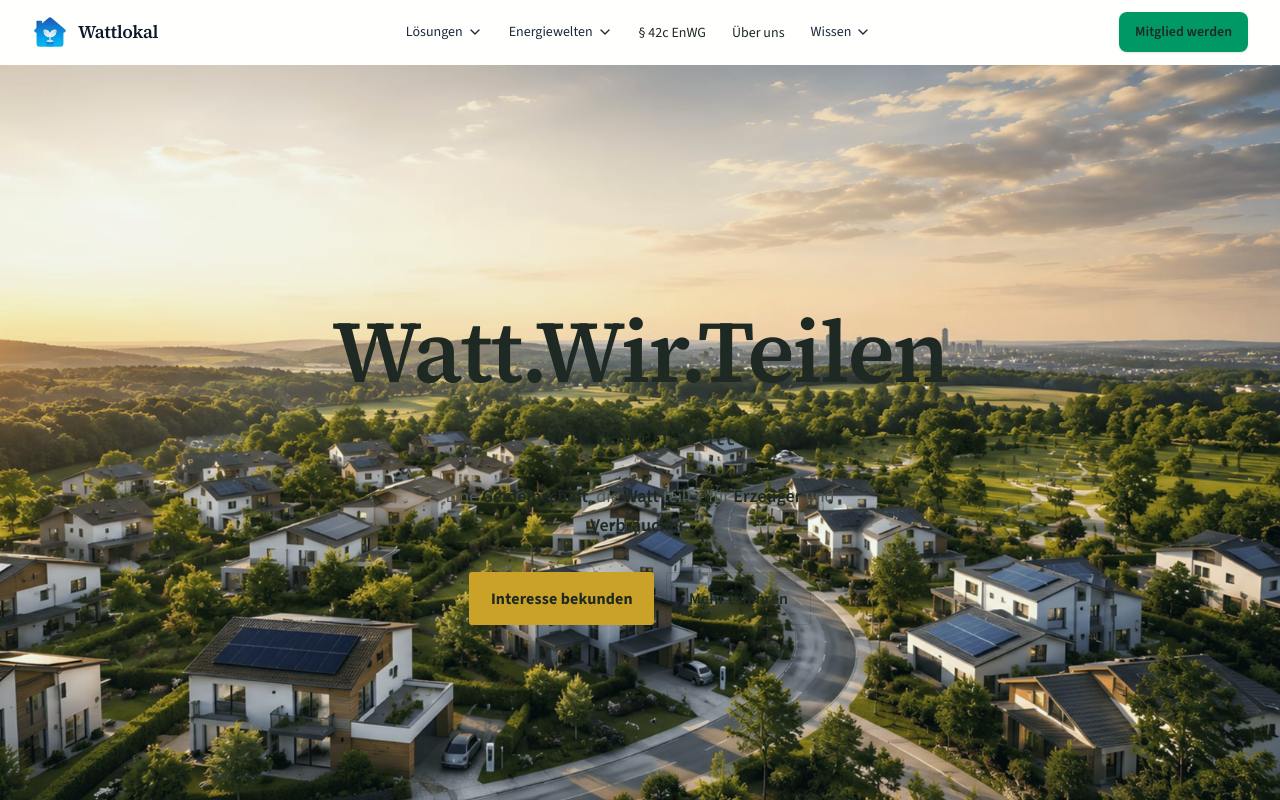
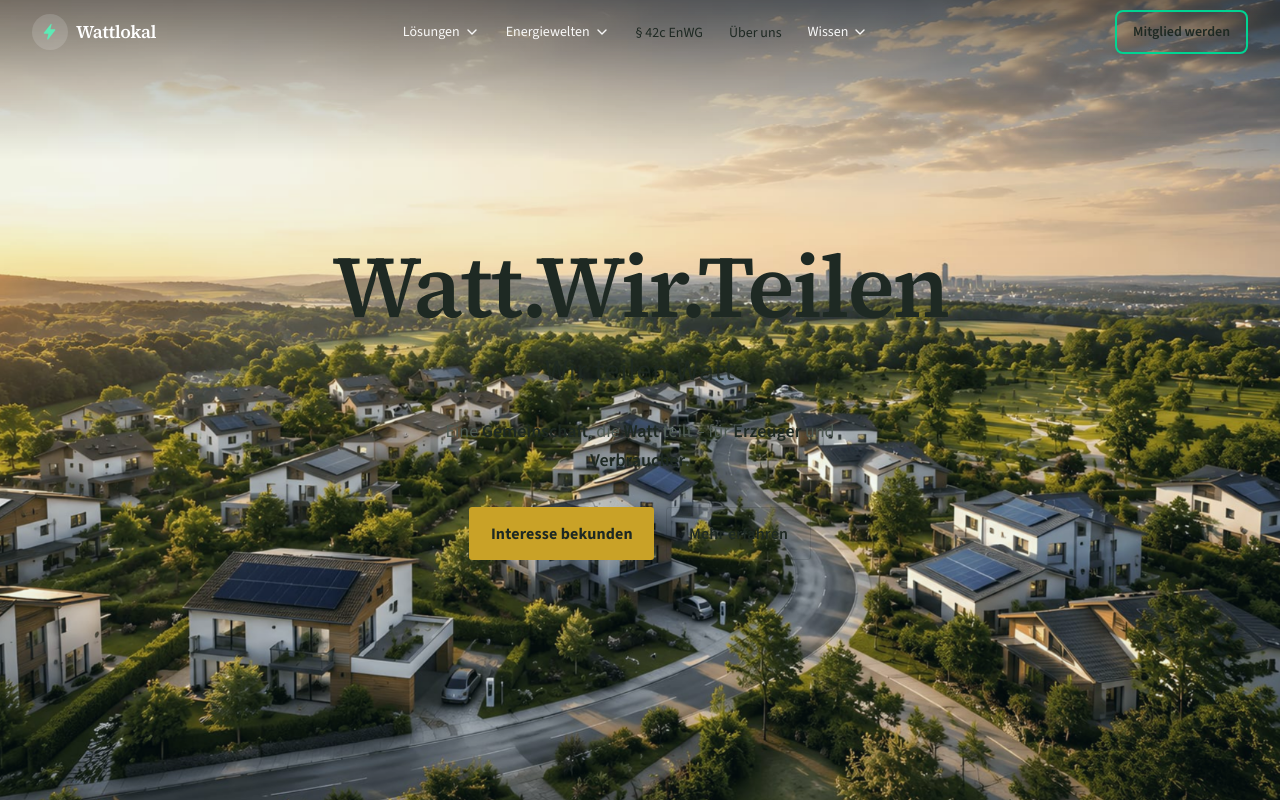
Before and after one commit to vindimitri/wattlokal, a Next.js app: page / in a window 1280 px wide. Shown: the top 800 px of the page. Built offline with nearby package versions, Linux system fonts and the light colour scheme.

Commit message:
new header schwebend bitch

```diff
--- a/app/page.tsx
+++ b/app/page.tsx
@@ -17,6 +17,10 @@ export default function HomePage() {
           aria-hidden
           className="absolute inset-0"
           style={{ backgroundColor: "rgba(30, 167, 231, 0.05)" }}
+        />
+        <div
+          aria-hidden
+          className="pointer-events-none absolute inset-x-0 top-0 z-[1] h-40 bg-gradient-to-b from-black/45 via-black/20 to-transparent"
         />
 
         <div className="site-shell relative z-[1] py-20 text-center text-ink">
--- a/components/SiteHeader.tsx
+++ b/components/SiteHeader.tsx
@@ -1,6 +1,7 @@
 "use client";
 
 import Link from "next/link";
+import { usePathname } from "next/navigation";
 import { useEffect, useId, useRef, useState } from "react";
 
 type NavLink = { label: string; href: string };
@@ -70,13 +71,26 @@ const CTA = {
   href: "/stromcommunitys/neukunde",
 } as const;
 
+function BoltIcon({ className }: { className?: string }) {
+  return (
+    <svg
+      aria-hidden
+      viewBox="0 0 24 24"
+      fill="currentColor"
+      className={className}
+    >
+      <path d="M13.2 2.1a.75.75 0 0 1 .72.95l-1.4 5.7h5.23a.75.75 0 0 1 .59 1.22l-8.4 10.7a.75.75 0 0 1-1.34-.66l1.55-6.01H5.25a.75.75 0 0 1-.6-1.2L13.05 2.3a.75.75 0 0 1 .15-.2Z" />
+    </svg>
+  );
+}
+
 function ChevronIcon({ open }: { open?: boolean }) {
   return (
     <svg
       aria-hidden
       viewBox="0 0 20 20"
       fill="none"
-      className={`h-4 w-4 shrink-0 transition-transform duration-200 ease-in-out ${
+      className={`h-4 w-4 shrink-0 transition-transform duration-300 ease-in-out ${
         open ? "rotate-180" : ""
       }`}
     >
@@ -118,7 +132,9 @@ function CloseIcon() {
 }
 
 export function SiteHeader() {
-  const [scrolled, setScrolled] = useState(false);
+  const pathname = usePathname();
+  const isHome = pathname === "/";
+  const [scrolled, setScrolled] = useState(!isHome);
   const [mobileOpen, setMobileOpen] = useState(false);
   const [desktopOpen, setDesktopOpen] = useState<string | null>(null);
   const [mobileAccordion, setMobileAccordion] = useState<string | null>(null);
@@ -127,12 +143,23 @@ export function SiteHeader() {
 
   useEffect(() => {
     function onScroll() {
-      setScrolled(window.scrollY > 8);
+      if (!isHome) {
+        setScrolled(true);
+        return;
+      }
+      setScrolled(window.scrollY > 50);
     }
     onScroll();
     window.addEventListener("scroll", onScroll, { passive: true });
     return () => window.removeEventListener("scroll", onScroll);
-  }, []);
+  }, [isHome]);
+
+  useEffect(() => {
+    setMobileOpen(false);
+    setDesktopOpen(null);
+    setMobileAccordion(null);
+    setScrolled(!isHome || window.scrollY > 50);
+  }, [pathname, isHome]);
 
   useEffect(() => {
     function onPointerDown(event: MouseEvent) {
@@ -168,30 +195,44 @@ export function SiteHeader() {
     setMobileAccordion(null);
   }
 
+  const solid = scrolled || mobileOpen;
+
   return (
+    <>
       <header
         ref={headerRef}
-      className={`sticky top-0 z-50 border-b transition-all duration-200 ease-in-out ${
-        scrolled
-          ? "border-slate-200/80 bg-white/90 shadow-sm backdrop-blur-md"
-          : "border-transparent bg-white/95 backdrop-blur-sm"
+        className={`fixed top-0 left-0 z-50 w-full transition-all duration-300 ease-in-out ${
+          solid
+            ? "scrolled border-b border-gray-100/50 bg-white/80 shadow-sm backdrop-blur-md"
+            : "border-b border-transparent bg-transparent"
         }`}
       >
         <div className="mx-auto flex h-16 max-w-7xl items-center justify-between gap-4 px-4 sm:px-6 lg:px-8">
           <Link
             href="/"
-          className="flex items-center gap-2.5 shrink-0 transition-opacity duration-200 ease-in-out hover:opacity-90"
+            className="flex items-center gap-2 shrink-0 transition-opacity duration-300 hover:opacity-90"
           >
-          {/* eslint-disable-next-line @next/next/no-img-element */}
-          <img src="/logo.svg" alt="" width={36} height={36} className="h-9 w-9" />
-          <span className="font-[family-name:var(--font-display)] text-lg font-semibold tracking-tight text-slate-900">
+            <span
+              className={`flex h-9 w-9 items-center justify-center rounded-full transition-colors duration-300 ${
+                solid
+                  ? "bg-emerald-50 text-emerald-600"
+                  : "bg-white/15 text-emerald-300"
+              }`}
+            >
+              <BoltIcon className="h-5 w-5" />
+            </span>
+            <span
+              className={`font-[family-name:var(--font-display)] text-lg font-semibold tracking-tight transition-colors duration-300 ${
+                solid ? "text-slate-800" : "text-white"
+              }`}
+            >
               Wattlokal
             </span>
           </Link>
 
           <nav
             aria-label="Hauptnavigation"
-          className="hidden lg:flex lg:items-center lg:gap-1"
+            className="hidden lg:flex lg:items-center"
           >
             <ul className="flex items-center gap-0.5">
               {NAV_ITEMS.map((item) => {
@@ -200,7 +241,11 @@ export function SiteHeader() {
                     <li key={item.href}>
                       <Link
                         href={item.href}
-                      className="rounded-lg px-3 py-2 text-sm font-medium text-slate-800 transition-all duration-200 ease-in-out hover:bg-slate-100 hover:text-emerald-700"
+                        className={`rounded-lg px-3 py-2 text-sm font-medium transition-all duration-300 ease-in-out ${
+                          solid
+                            ? "text-slate-800 hover:bg-slate-100 hover:text-emerald-700"
+                            : "text-white/95 hover:bg-white/10 hover:text-white"
+                        }`}
                       >
                         {item.label}
                       </Link>
@@ -225,10 +270,14 @@ export function SiteHeader() {
                           current === item.id ? null : item.id,
                         )
                       }
-                    className={`inline-flex items-center gap-1 rounded-lg px-3 py-2 text-sm font-medium transition-all duration-200 ease-in-out ${
-                      open
+                      className={`inline-flex items-center gap-1 rounded-lg px-3 py-2 text-sm font-medium transition-all duration-300 ease-in-out ${
+                        solid
+                          ? open
                             ? "bg-slate-100 text-emerald-700"
                             : "text-slate-800 hover:bg-slate-100 hover:text-emerald-700"
+                          : open
+                            ? "bg-white/15 text-white"
+                            : "text-white/95 hover:bg-white/10 hover:text-white"
                       }`}
                     >
                       {item.label}
@@ -244,7 +293,7 @@ export function SiteHeader() {
                     >
                       <ul
                         role="menu"
-                      className="min-w-[17.5rem] rounded-xl border border-slate-200 bg-white p-2 shadow-lg shadow-slate-900/8"
+                        className="min-w-[17.5rem] rounded-xl border border-slate-200/80 bg-white/95 p-2 shadow-lg shadow-slate-900/10 backdrop-blur-md"
                       >
                         {item.items.map((sub) => (
                           <li key={sub.href} role="none">
@@ -273,14 +322,22 @@ export function SiteHeader() {
           <div className="flex items-center gap-2">
             <Link
               href={CTA.href}
-            className="hidden sm:inline-flex items-center justify-center rounded-lg bg-emerald-600 px-4 py-2.5 text-sm font-semibold text-white shadow-sm transition-all duration-200 ease-in-out hover:bg-emerald-700 hover:shadow-md focus-visible:outline focus-visible:outline-2 focus-visible:outline-offset-2 focus-visible:outline-emerald-600"
+              className={`hidden sm:inline-flex items-center justify-center rounded-lg px-4 py-2.5 text-sm font-semibold transition-all duration-300 ease-in-out focus-visible:outline focus-visible:outline-2 focus-visible:outline-offset-2 focus-visible:outline-emerald-600 ${
+                solid
+                  ? "bg-emerald-600 text-white shadow-sm hover:bg-emerald-700"
+                  : "border-2 border-emerald-400 bg-transparent text-white hover:bg-emerald-500/20"
+              }`}
             >
               {CTA.label}
             </Link>
 
             <button
               type="button"
-            className="inline-flex items-center justify-center rounded-lg p-2 text-slate-800 transition-all duration-200 ease-in-out hover:bg-slate-100 lg:hidden"
+              className={`inline-flex items-center justify-center rounded-lg p-2 transition-all duration-300 ease-in-out lg:hidden ${
+                solid
+                  ? "text-slate-800 hover:bg-slate-100"
+                  : "text-white hover:bg-white/10"
+              }`}
               aria-expanded={mobileOpen}
               aria-controls="mobile-nav-panel"
               onClick={() => setMobileOpen(true)}
@@ -292,7 +349,7 @@ export function SiteHeader() {
         </div>
 
         <div
-        className={`fixed inset-0 z-[60] lg:hidden transition-opacity duration-200 ease-in-out ${
+          className={`fixed inset-0 z-[60] lg:hidden transition-opacity duration-300 ease-in-out ${
             mobileOpen
               ? "pointer-events-auto opacity-100"
               : "pointer-events-none opacity-0"
@@ -311,20 +368,20 @@ export function SiteHeader() {
             role="dialog"
             aria-modal="true"
             aria-labelledby={mobileTitleId}
-          className={`absolute right-0 top-0 flex h-full w-[min(100%,22rem)] flex-col bg-white shadow-2xl transition-transform duration-200 ease-in-out ${
+            className={`absolute right-0 top-0 flex h-full w-[min(100%,22rem)] flex-col bg-white shadow-2xl transition-transform duration-300 ease-in-out ${
               mobileOpen ? "translate-x-0" : "translate-x-full"
             }`}
           >
             <div className="flex items-center justify-between border-b border-slate-200 px-4 py-4">
               <p
                 id={mobileTitleId}
-              className="font-[family-name:var(--font-display)] text-base font-semibold text-slate-900"
+                className="font-[family-name:var(--font-display)] text-base font-semibold text-slate-800"
               >
                 Menü
               </p>
               <button
                 type="button"
-              className="rounded-lg p-2 text-slate-800 transition-all duration-200 ease-in-out hover:bg-slate-100"
+                className="rounded-lg p-2 text-slate-800 transition-all duration-200 hover:bg-slate-100"
                 onClick={closeMobile}
               >
                 <span className="sr-only">Menü schließen</span>
@@ -344,7 +401,7 @@ export function SiteHeader() {
                         <Link
                           href={item.href}
                           onClick={closeMobile}
-                        className="block rounded-lg px-3 py-3 text-base font-medium text-slate-800 transition-all duration-200 ease-in-out hover:bg-slate-100"
+                          className="block rounded-lg px-3 py-3 text-base font-medium text-slate-800 transition-all duration-200 hover:bg-slate-100"
                         >
                           {item.label}
                         </Link>
@@ -354,7 +411,7 @@ export function SiteHeader() {
 
                   const open = mobileAccordion === item.id;
                   return (
-                  <li key={item.id} className="rounded-lg">
+                    <li key={item.id}>
                       <button
                         type="button"
                         aria-expanded={open}
@@ -363,14 +420,16 @@ export function SiteHeader() {
                             current === item.id ? null : item.id,
                           )
                         }
-                      className="flex w-full items-center justify-between rounded-lg px-3 py-3 text-left text-base font-medium text-slate-800 transition-all duration-200 ease-in-out hover:bg-slate-100"
+                        className="flex w-full items-center justify-between rounded-lg px-3 py-3 text-left text-base font-medium text-slate-800 transition-all duration-200 hover:bg-slate-100"
                       >
                         {item.label}
                         <ChevronIcon open={open} />
                       </button>
                       <ul
                         className={`overflow-hidden transition-all duration-200 ease-in-out ${
-                        open ? "max-h-96 pb-2 opacity-100" : "max-h-0 opacity-0"
+                          open
+                            ? "max-h-96 pb-2 opacity-100"
+                            : "max-h-0 opacity-0"
                         }`}
                       >
                         {item.items.map((sub) => (
@@ -378,7 +437,7 @@ export function SiteHeader() {
                             <Link
                               href={sub.href}
                               onClick={closeMobile}
-                            className={`block rounded-lg py-2.5 pr-3 text-sm transition-all duration-200 ease-in-out hover:bg-emerald-50 hover:text-emerald-800 ${
+                              className={`block rounded-lg py-2.5 pr-3 text-sm transition-all duration-200 hover:bg-emerald-50 hover:text-emerald-800 ${
                                 sub.indent
                                   ? "pl-8 text-slate-600"
                                   : "pl-5 font-medium text-slate-700"
@@ -399,7 +458,7 @@ export function SiteHeader() {
               <Link
                 href={CTA.href}
                 onClick={closeMobile}
-              className="flex w-full items-center justify-center rounded-lg bg-emerald-600 px-4 py-3 text-sm font-semibold text-white transition-all duration-200 ease-in-out hover:bg-emerald-700"
+                className="flex w-full items-center justify-center rounded-lg bg-emerald-600 px-4 py-3 text-sm font-semibold text-white transition-all duration-200 hover:bg-emerald-700"
               >
                 {CTA.label}
               </Link>
@@ -407,5 +466,9 @@ export function SiteHeader() {
           </aside>
         </div>
       </header>
+
+      {/* Spacer: fixed Header nimmt keinen Flow ein – Unterseiten brauchen Abstand */}
+      {!isHome ? <div className="h-16 shrink-0" aria-hidden /> : null}
+    </>
   );
 }
```
Lines whose indentation alone changed are shown as unchanged.
